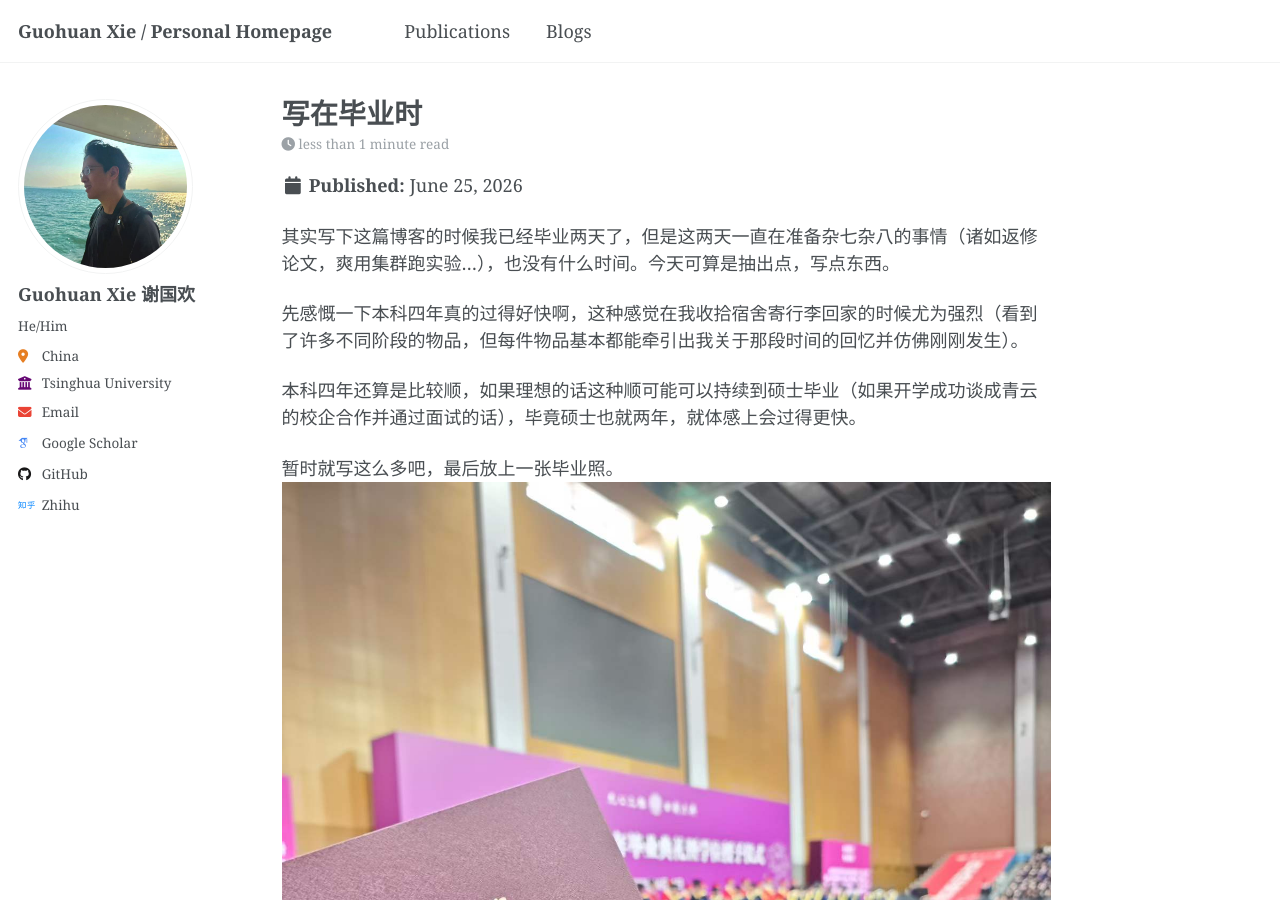
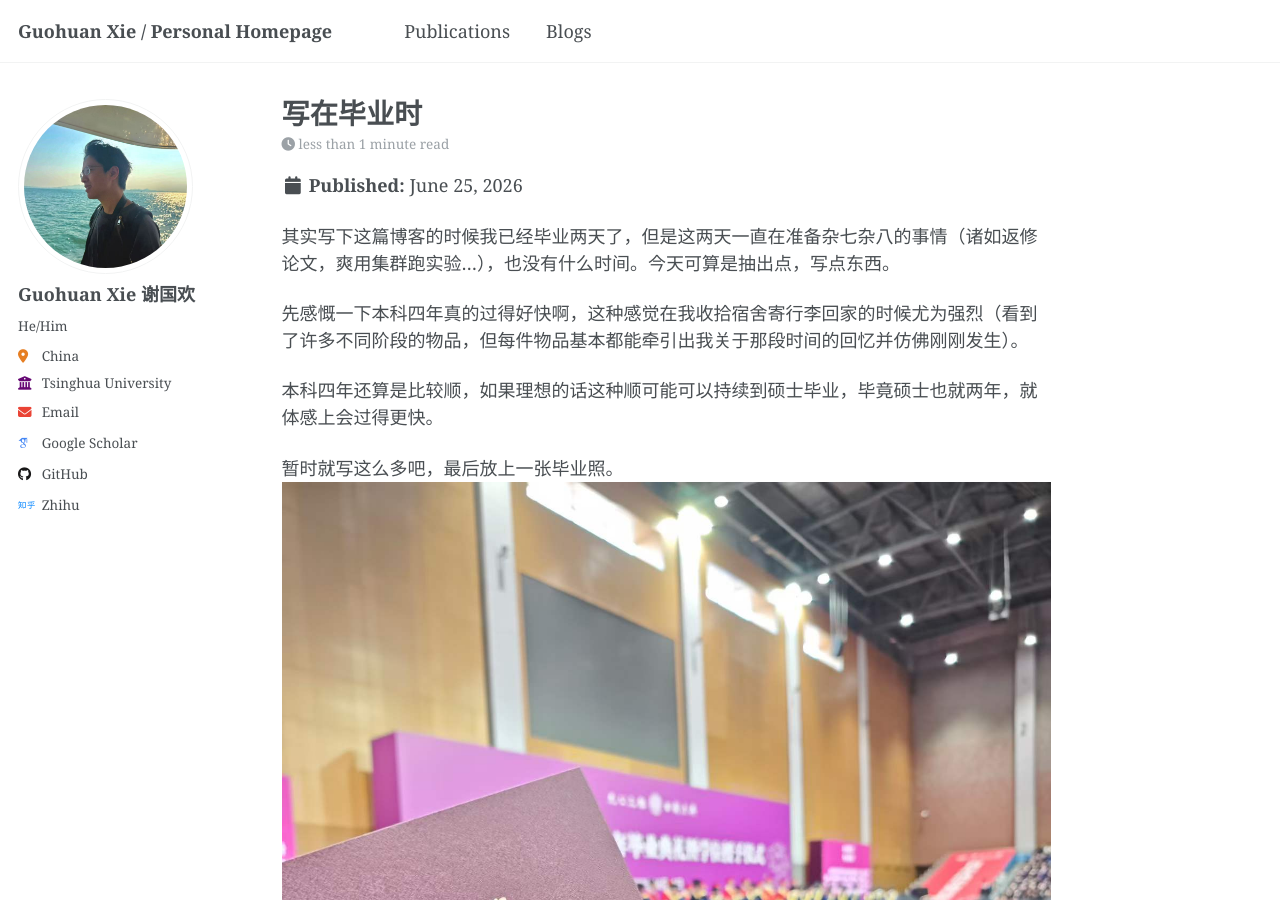
Before and after one commit to guohuan-xie/guohuan-xie.github.io, a Jekyll site: the page built from _posts/2026-06-25-graduate.md, in a window 1280 px wide and 900 px high. Built offline with Jekyll 4.4.1, drawn with Linux system fonts in a browser that asks for light colours; some web fonts are replaced.

Commit message:
Remove redundant phrase for clarity in graduation post

```diff
--- a/_posts/2026-06-25-graduate.md
+++ b/_posts/2026-06-25-graduate.md
@@ -10,7 +10,7 @@ tags:
 
 先感慨一下本科四年真的过得好快啊，这种感觉在我收拾宿舍寄行李回家的时候尤为强烈（看到了许多不同阶段的物品，但每件物品基本都能牵引出我关于那段时间的回忆并仿佛刚刚发生）。
 
-本科四年还算是比较顺，如果理想的话这种顺可能可以持续到硕士毕业（如果开学成功谈成青云的校企合作并通过面试的话），毕竟硕士也就两年，就体感上会过得更快。
+本科四年还算是比较顺，如果理想的话这种顺可能可以持续到硕士毕业，毕竟硕士也就两年，就体感上会过得更快。
 
 暂时就写这么多吧，最后放上一张毕业照。
 ![毕业照](/images/posts/biye.jpg)
```
